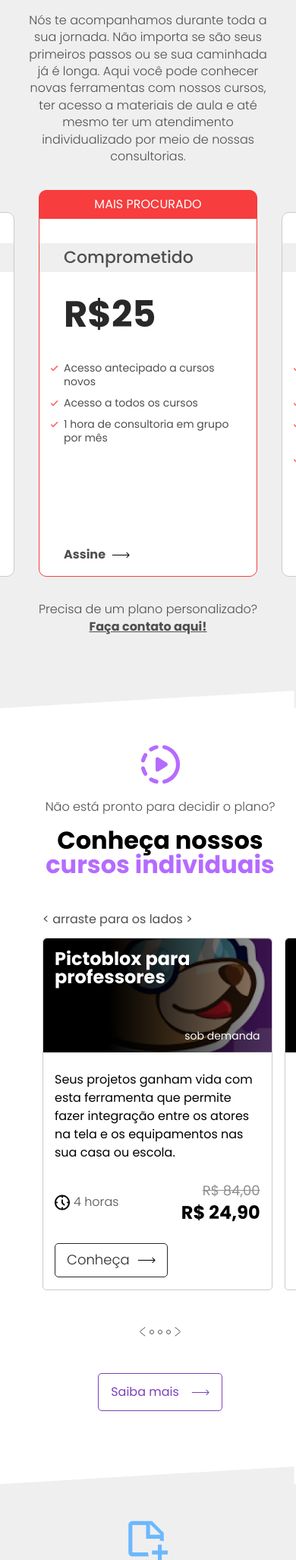
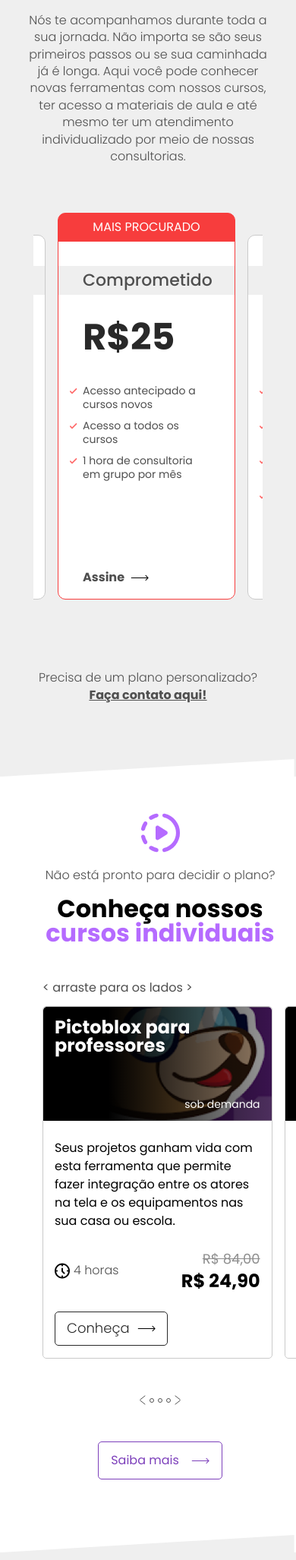
Before and after one commit to lucasbackes/luthi, a PHP site: page / in a window 390 px wide. Shown: the part 1997-4050 px from the top of the page at 76% size. Run offline with PHP 8.4, Linux system fonts and the light colour scheme.

Commit message:
ajustes no scroll horizontal

```diff
--- a/css/index.css
+++ b/css/index.css
@@ -232,16 +232,17 @@ h2{
 }
 
 .planos{
-    padding-top: 30px;
+    padding-block: 60px;
     display: flex;
     gap: 2rem;
     align-items: flex-end;
     overflow: hidden;
+    width: 100%;
+    justify-content: center;
 }
 
 .plano{
     text-align: left;
-    /* padding: 2.5rem; */
     padding-top: 2.5rem;
     display: flex;
     flex-direction: column;
@@ -384,6 +385,7 @@ h2{
     /* overflow-x: auto;    */
 }
 
+
 .cards--cursos::before{
     position: absolute;
     top: 1rem;
@@ -414,7 +416,7 @@ h2{
 }
 
 .card--curso:hover{
-    transform: scale(1.1);
+    transform: scale(1.05);
 }
 
 
@@ -651,6 +653,9 @@ h2{
 
 
 @media screen and (max-width: 1280px) {
+    *{
+        scrollbar-color: transparent transparent;
+    }
     section{
         padding-inline: 2rem;
         padding-block: 3rem 6rem;
@@ -669,6 +674,25 @@ h2{
         align-items: center;
         text-align: center;
         gap: 3rem;
+    }
+
+    .planos{
+        justify-content: left;
+        width: 100vw;
+        touch-action: pan-y;
+        overflow-x: scroll;
+        position: relative;
+        max-width: calc(100% - 1.5rem);
+        gap: 16px;
+        padding-block: 60px;
+    }
+
+    .plano{
+        width: 45vw;
+        flex-shrink: 0;
+    }
+    .plano.destaque::before{
+        width: 45vw;
     }
 
     .col3{
@@ -764,6 +788,27 @@ h2{
     }
 
     .planos{
+        justify-content: flex-start;
+        width: 100vw;
+        touch-action: pan-y;
+        overflow-x: scroll;
+        position: relative;
+        max-width: calc(100% - 1.5rem);
+        gap: 16px;
+        padding-block: 60px;
+    }
+
+    .plano{
+        width: 60vw;
+        flex-shrink: 0;
+    }
+    .plano.destaque::before{
+        width: 60vw;
+    }
+
+
+    .cards--cursos{
+        touch-action: pan-y;
         overflow-x: scroll;
     }
 
```
Also changed, not shown: js/index.js (+31 -2 lines).
